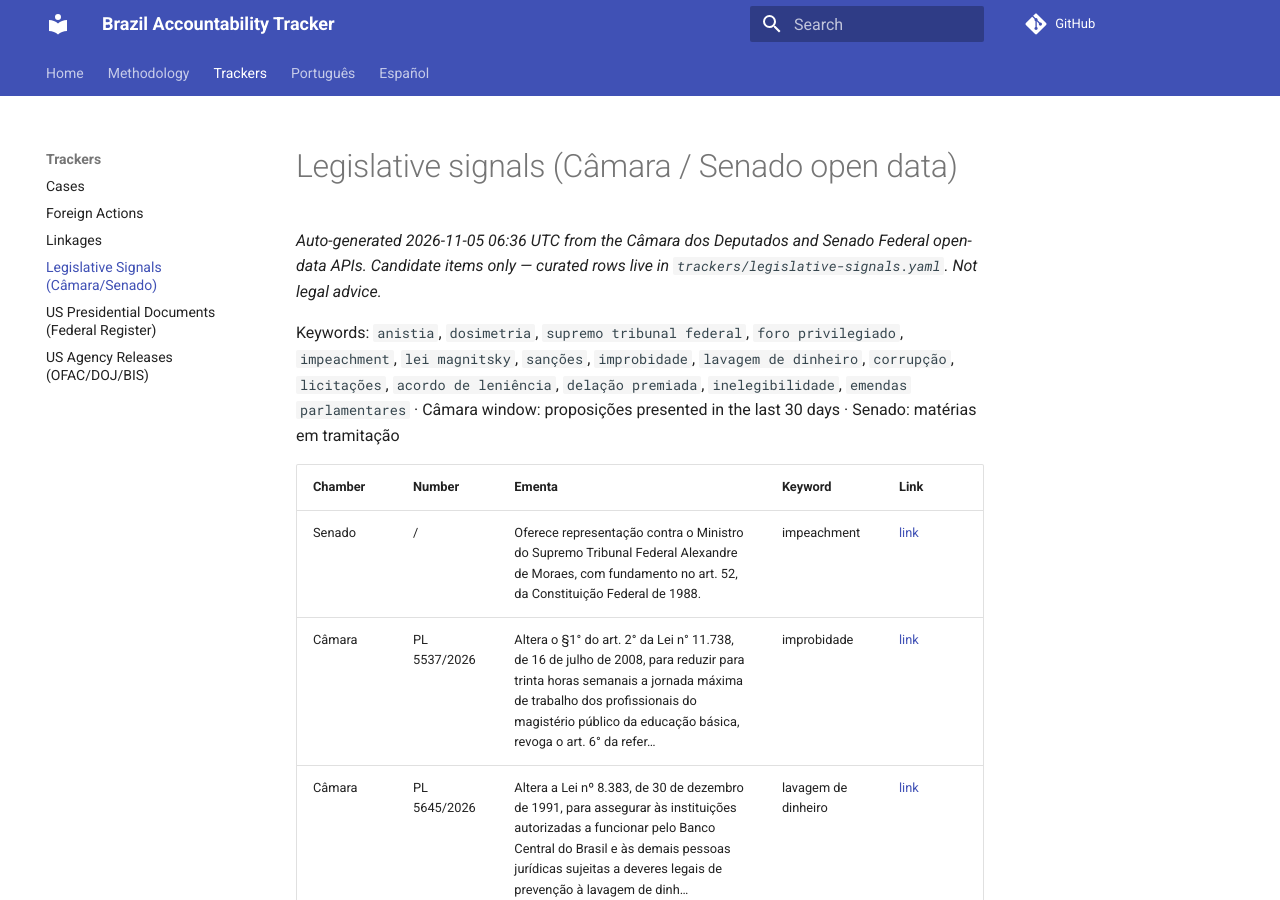
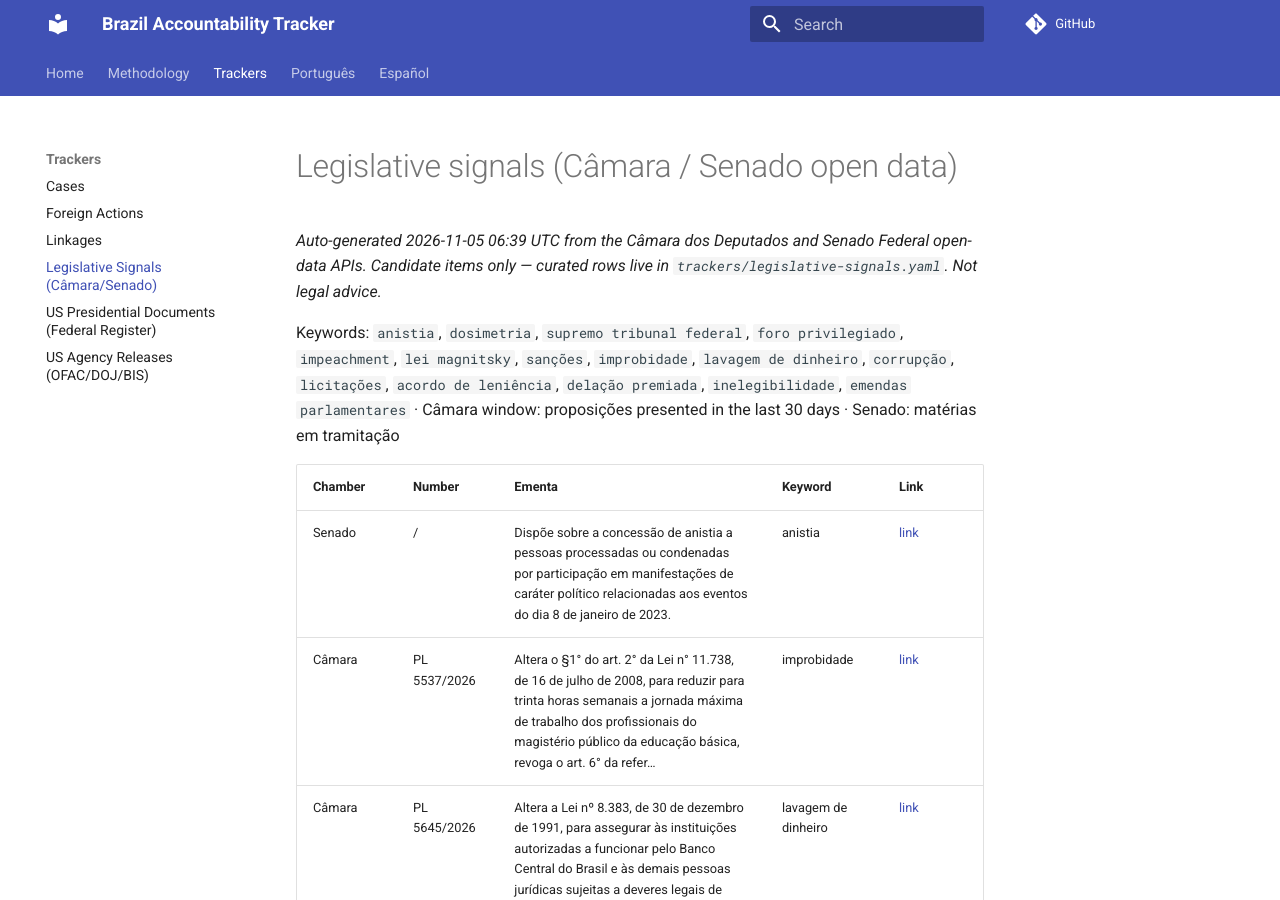
Before and after one commit to felipelago17/brazilian-political-cases-academic, an MkDocs documentation site: the page built from docs/trackers/legislature.md, in a window 1280 px wide and 900 px high. Built offline with MkDocs 1.6.1 and Material for MkDocs 9.7.7, drawn with Linux system fonts in a browser that asks for light colours; comment, search, counter and statistics services are not loaded.

Commit message:
data: legislature 2026-11-05

```diff
--- a/docs/trackers/legislature.md
+++ b/docs/trackers/legislature.md
@@ -1,12 +1,12 @@
 # Legislative signals (Câmara / Senado open data)
 
-*Auto-generated 2026-11-05 06:36 UTC from the Câmara dos Deputados and Senado Federal open-data APIs. Candidate items only — curated rows live in `trackers/legislative-signals.yaml`. Not legal advice.*
+*Auto-generated 2026-11-05 06:39 UTC from the Câmara dos Deputados and Senado Federal open-data APIs. Candidate items only — curated rows live in `trackers/legislative-signals.yaml`. Not legal advice.*
 
 Keywords: `anistia`, `dosimetria`, `supremo tribunal federal`, `foro privilegiado`, `impeachment`, `lei magnitsky`, `sanções`, `improbidade`, `lavagem de dinheiro`, `corrupção`, `licitações`, `acordo de leniência`, `delação premiada`, `inelegibilidade`, `emendas parlamentares` · Câmara window: proposições presented in the last 30 days · Senado: matérias em tramitação
 
 | Chamber | Number | Ementa | Keyword | Link |
 |---|---|---|---|---|
-| Senado | / | Oferece representação contra o Ministro do Supremo Tribunal Federal Alexandre de Moraes, com fundamento no art. 52, da Constituição Federal de 1988. | impeachment | [link]() |
+| Senado | / | Dispõe sobre a concessão de anistia a pessoas processadas ou condenadas por participação em manifestações de caráter político relacionadas aos eventos do dia 8 de janeiro de 2023. | anistia | [link]() |
 | Câmara | PL 5537/2026 | Altera o §1° do art. 2° da Lei n° 11.738, de 16 de julho de 2008, para reduzir para trinta horas semanais a jornada máxima de trabalho dos profissionais do magistério público da educação básica, revoga o art. 6° da refer… | improbidade | [link](https://www.camara.leg.br/propostas-legislativas/2647384) |
 | Câmara | PL 5645/2026 | Altera a Lei nº 8.383, de 30 de dezembro de 1991, para assegurar às instituições autorizadas a funcionar pelo Banco Central do Brasil e às demais pessoas jurídicas sujeitas a deveres legais de prevenção à lavagem de dinh… | lavagem de dinheiro | [link](https://www.camara.leg.br/propostas-legislativas/2648703) |
 | Câmara | PL 5652/2026 | Altera a Lei nº 14.133, de 1º de abril de 2022, Lei de Licitações e Contratos Administrativos, para dispor sobre o videomonitoramento de obras e serviços públicos de engenharia e dá outras providências. | licitações | [link](https://www.camara.leg.br/propostas-legislativas/2648819) |
```
Also changed, not shown: 1 other file.
